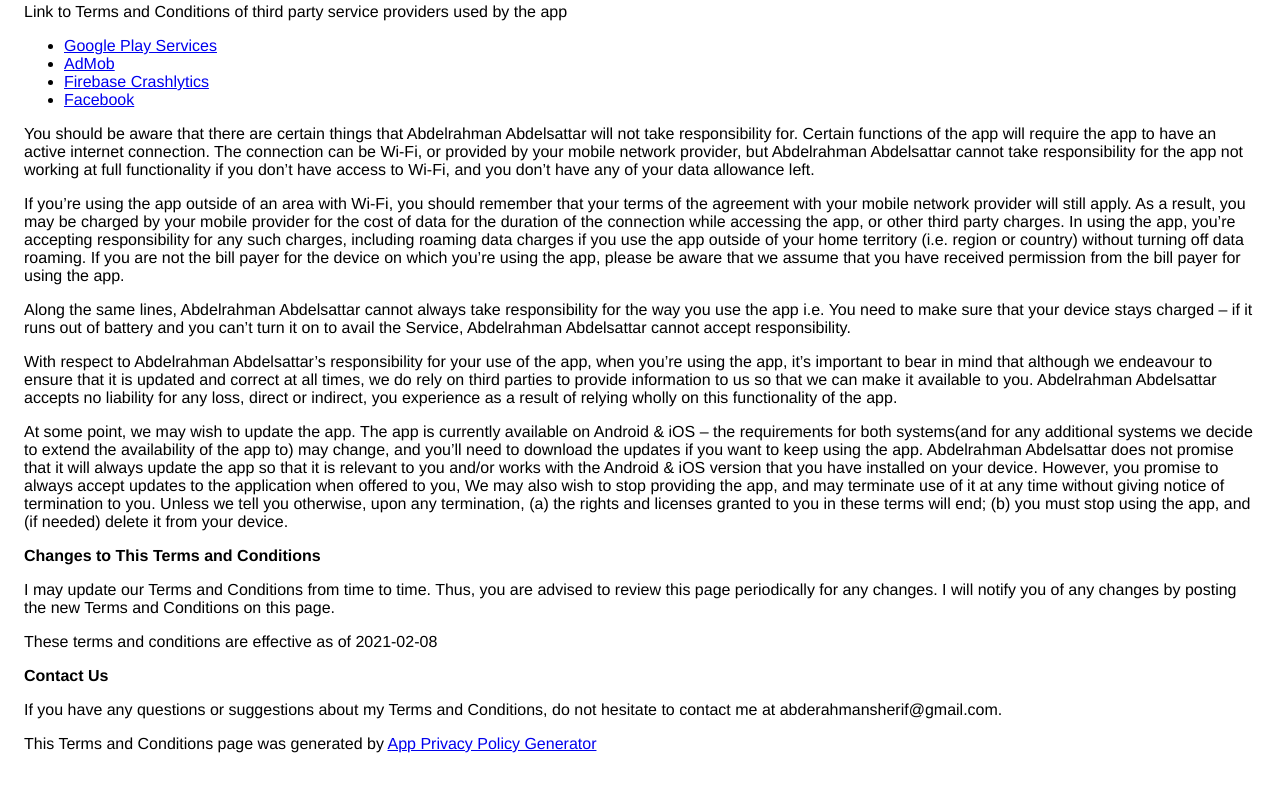
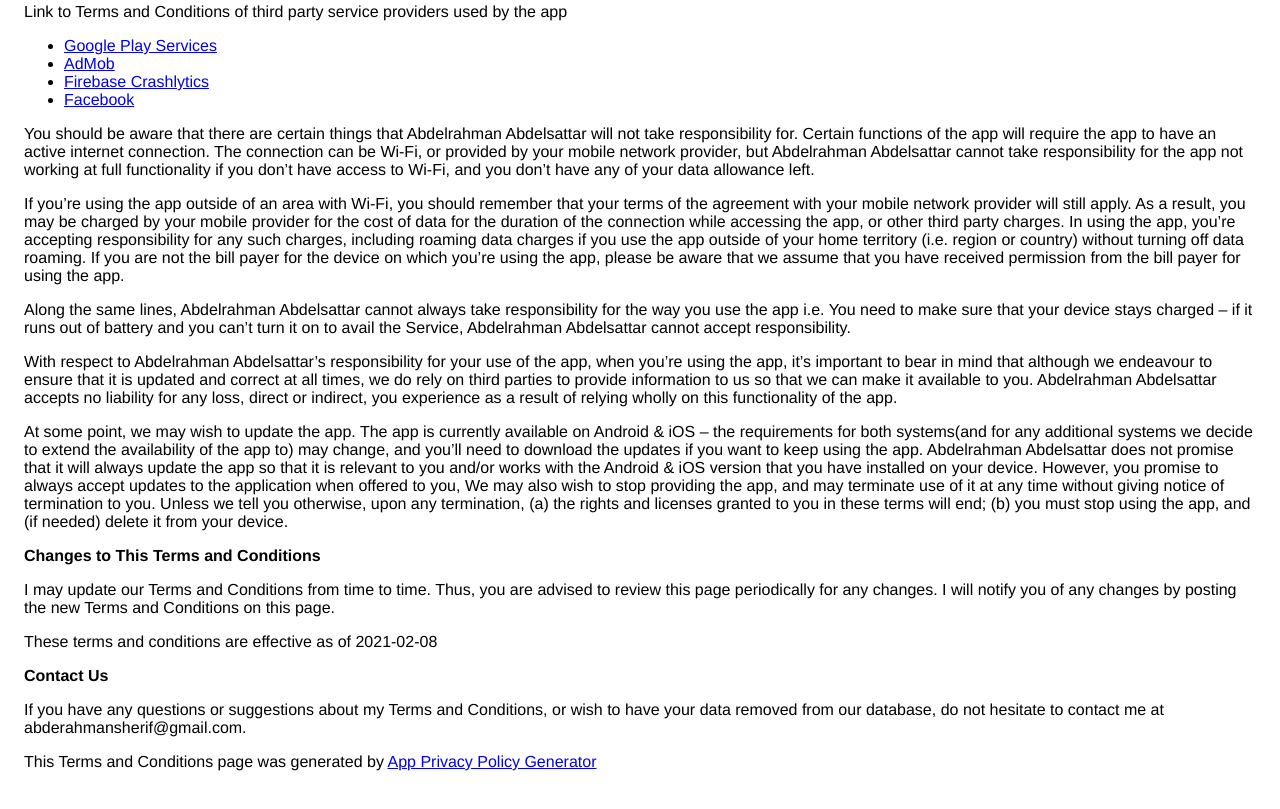
Before and after one commit to Abdelrahman-Sousa/Abdelrahman-Sousa.github.io, a plain HTML site: page index.html in a window 1280 px wide. Shown: the part 1803-2612 px from the top of the page. Drawn offline with Linux system fonts and the light colour scheme.

Commit message:
Update index.html

```diff
--- a/index.html
+++ b/index.html
@@ -209,7 +209,7 @@
                   These terms and conditions are effective as of 2021-02-08
                 </p> <p><strong>Contact Us</strong></p> <p>
                   If you have any questions or suggestions about my
-                  Terms and Conditions, do not hesitate to contact me
+                  Terms and Conditions, or wish to have your data removed from our database, do not hesitate to contact me
                   at abderahmansherif@gmail.com.
                 </p> <p>This Terms and Conditions page was generated by <a href="https://app-privacy-policy-generator.nisrulz.com/" target="_blank" rel="noopener noreferrer">App Privacy Policy Generator</a></p>
 
```
